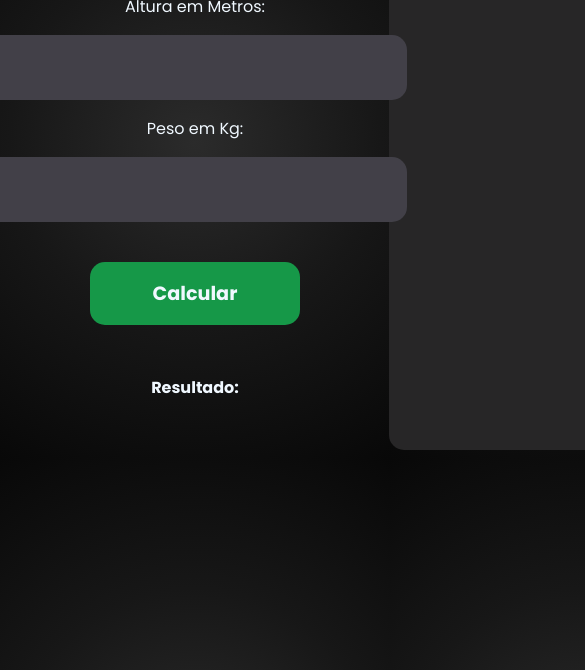
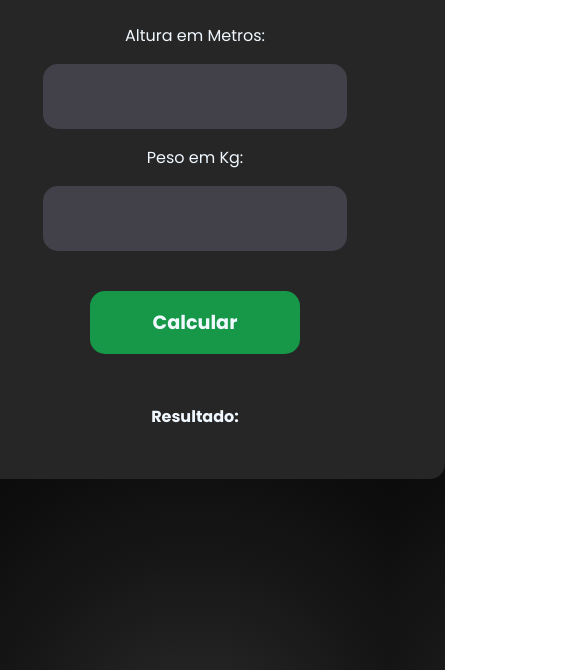
Before and after one commit to Shinekiii/Calculadora-de-IMC, a plain HTML site: page index.html in a window 390 px wide. Shown: the part 174-844 px from the top of the page, 585 px wide, since content can reach past the window. Drawn offline with Linux system fonts and the light colour scheme.

Commit message:
responsividade

```diff
--- a/index.html
+++ b/index.html
@@ -14,7 +14,7 @@
   rel="stylesheet">
 
 <body>
-
+  <div class="borda"></div>
   <form class="form" action="" method="get">
     <h1 class="titulo">Calculadora de <span class="imc">IMC</span></h1>
     <p class="ta">Altura em Metros:</p>
@@ -25,7 +25,7 @@
   </form>
   <div class="resultados">Resultado:</div>
   <script src="./src/script.js"></script>
-  <div class="borda"></div>
+
 </body>
 
 </html>
--- a/style.css
+++ b/style.css
@@ -1,12 +1,12 @@
 body {
   background-image: radial-gradient(circle, #2b2b2b, #171717, #080808);
-
+  display: flex;
+  align-items: center;
+  justify-content: center;
+  flex-direction: column;
 }
 
 .borda {
-  display: flex;
-  align-items: center;
-  justify-content: center;
 
   background-color: #272627;
 
@@ -14,9 +14,6 @@ body {
   height: 600px;
 
   border-radius: 15px;
-
-  margin-left: 381px;
-  margin-top: -550px;
 }
 
 .form {
@@ -27,7 +24,7 @@ body {
   justify-content: center;
   flex-direction: column;
 
-  margin-top: -50px;
+  margin-top: -666px;
 
 }
 
@@ -118,3 +115,18 @@ body {
 .imc {
   color: #169848;
 }
+
+@media screen and (max-width: 800px) {
+  .peso {
+    width: 300px;
+  }
+
+  .altura {
+    width: 300px;
+  }
+
+  .borda {
+    margin-top: 45px;
+  }
+
+}
```
